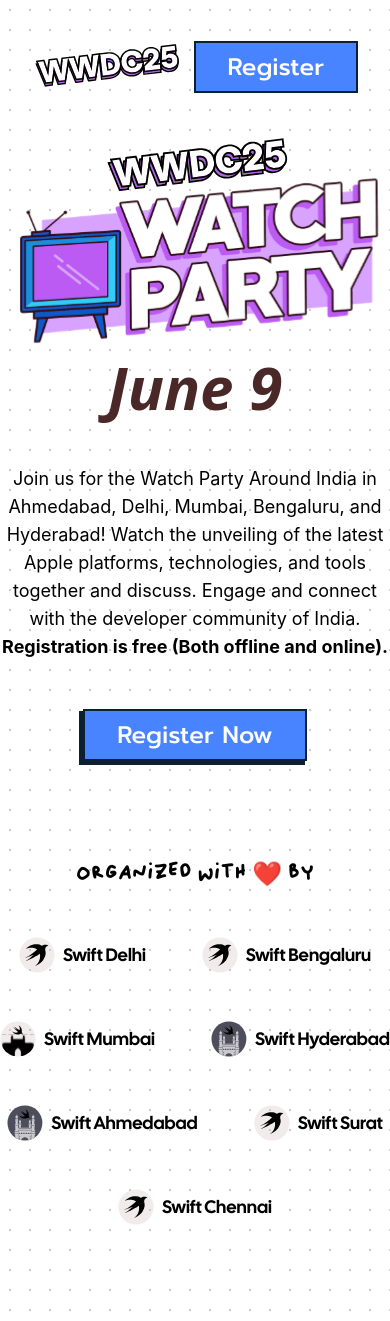
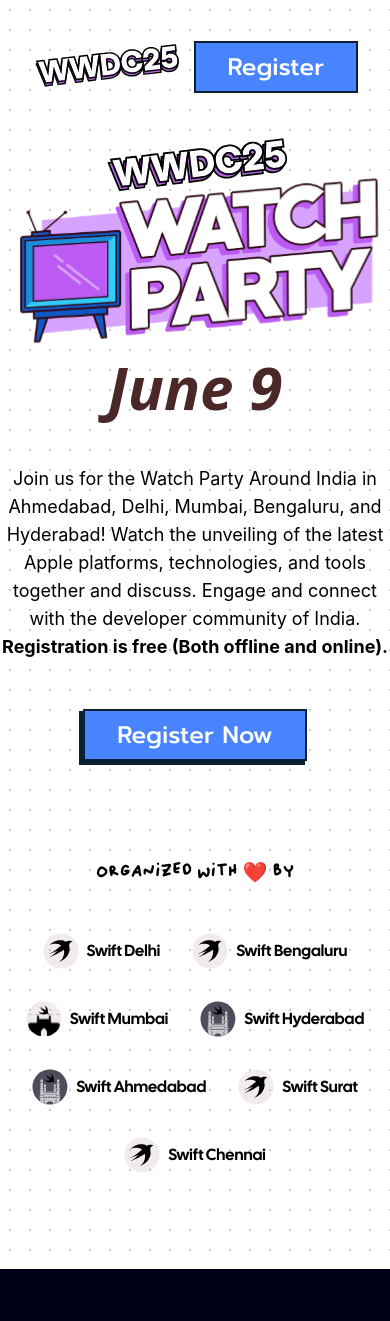
Before and after one commit to WatchPartyAroundIndia/watchpartyaroundindia.github.io, a React (Vite) app: page /#/ in a window 390 px wide. After the commit the page ends 1269 px from the top, so only its background shows below. Built offline with nearby package versions, Linux system fonts and the light colour scheme; a web font is replaced by a local one.

Commit message:
fix(OrganizedBy): update text sizes for better readability and layout consistency

```diff
--- a/src/components/organized-by.tsx
+++ b/src/components/organized-by.tsx
@@ -9,21 +9,21 @@
 const OrganizedBy: FC<OrganizedByProps> = () => {
   return (
     <div className="flex flex-col max-w-6xl mx-auto">
-      <h2 className="text-2xl text-center mb-12 uppercase font-oliver">
+      <h2 className="text-xl md:text-2xl lg:text-3xl text-center mb-12 uppercase font-oliver">
         organized with ❤️ by
       </h2>
-      <div className="flex flex-wrap justify-center items-center gap-x-14 gap-y-12">
+      <div className="flex flex-wrap justify-center items-center gap-8 lg:gap-x-14 lg:gap-y-12">
         <div className="flex justify-center items-center gap-2">
           <img src={swiftLogo} alt="Swift Delhi" className="h-9 w-9" />
-          <p className="font-calSans text-lg">Swift Delhi</p>
+          <p className="font-calSans text-base lg:text-lg">Swift Delhi</p>
         </div>
         <div className="flex justify-center items-center gap-2">
           <img src={swiftLogo} alt="Swift Bengaluru" className="h-9 w-9" />
-          <p className="font-calSans text-lg">Swift Bengaluru</p>
+          <p className="font-calSans text-base lg:text-lg">Swift Bengaluru</p>
         </div>
         <div className="flex justify-center items-center gap-2">
           <img src={swiftMumbaiLogo} alt="Swift Mumbai" className="h-9 w-9" />
-          <p className="font-calSans text-lg">Swift Mumbai</p>
+          <p className="font-calSans text-base lg:text-lg">Swift Mumbai</p>
         </div>
         <div className="flex justify-center items-center gap-2">
           <img
@@ -31,7 +31,7 @@
             alt="Swift Hyderabad"
             className="h-9 w-9"
           />
-          <p className="font-calSans text-lg">Swift Hyderabad</p>
+          <p className="font-calSans text-base lg:text-lg">Swift Hyderabad</p>
         </div>
         <div className="flex justify-center items-center gap-2">
           <img
@@ -39,15 +39,15 @@
             alt="Swift Ahmedabad"
             className="h-9 w-9"
           />
-          <p className="font-calSans text-lg">Swift Ahmedabad</p>
+          <p className="font-calSans text-base lg:text-lg">Swift Ahmedabad</p>
         </div>
         <div className="flex justify-center items-center gap-2">
           <img src={swiftLogo} alt="Swift Surat" className="h-9 w-9" />
-          <p className="font-calSans text-lg">Swift Surat</p>
+          <p className="font-calSans text-base lg:text-lg">Swift Surat</p>
         </div>
         <div className="flex justify-center items-center gap-2">
           <img src={swiftLogo} alt="Swift Chennai" className="h-9 w-9" />
-          <p className="font-calSans text-lg">Swift Chennai</p>
+          <p className="font-calSans text-base lg:text-lg">Swift Chennai</p>
         </div>
       </div>
       <div className="h-24" />
```
